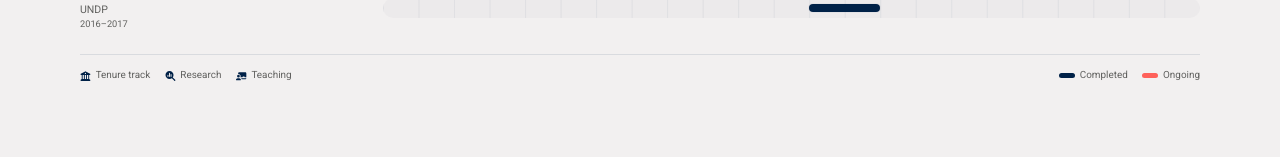
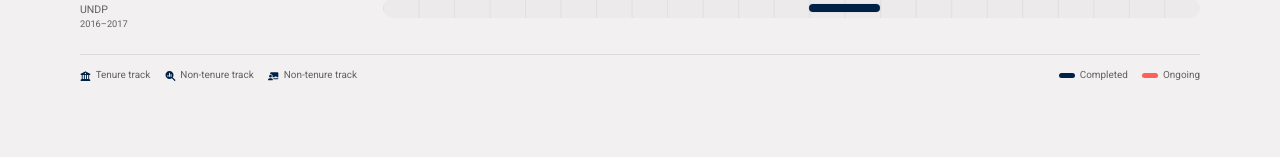
Before and after one commit to bgonzalezbustamante/academic-website, a Next.js app: page /trajectory in a window 1280 px wide. Shown: the part 1601-1758 px from the top of the page. Built offline with nearby package versions, Linux system fonts and the light colour scheme; no server answers; some icons are missing.

Commit message:
Correct trajectory employment legend labels

```diff
--- a/components/academic-trajectory.tsx
+++ b/components/academic-trajectory.tsx
@@ -236,14 +236,14 @@ export default function AcademicTrajectory() {
               icon={faMagnifyingGlassChart}
               aria-hidden="true"
             />
-            Research
+            Non-tenure track
           </span>
           <span>
             <FontAwesomeIcon
               icon={faChalkboardUser}
               aria-hidden="true"
             />
-            Teaching
+            Non-tenure track
           </span>
         </div>
 
```
